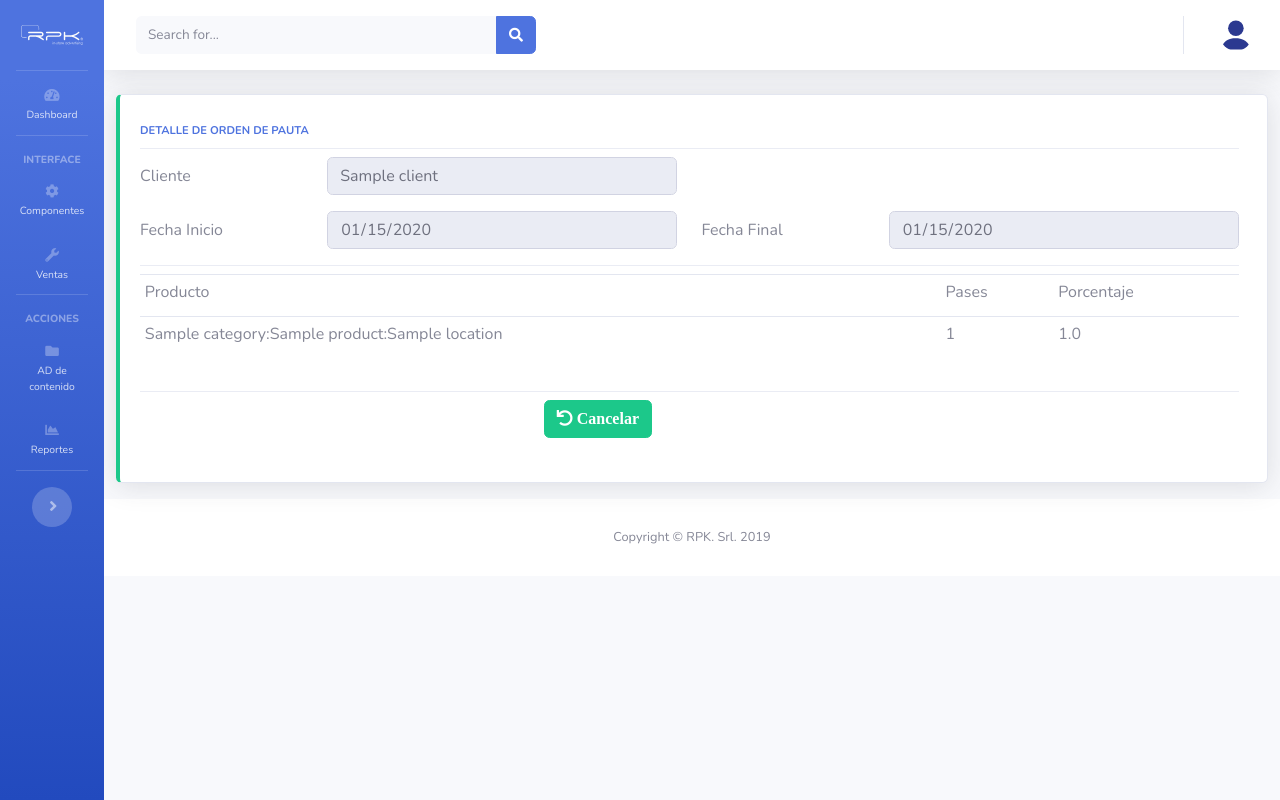
After one commit to etrigueroRPK/rpk_ad, a Django app: page /sales/contract/view/1 in a window 1280 px wide. The commit adds this page. Run offline with Django 3.2, Linux system fonts and the light colour scheme; tables that the repository leaves empty hold one stand-in row (values such as "Sample post"); some libraries are stand-ins or nearby versions.

Commit message:
vista de contrato terminada

```diff
--- a/component/models.py
+++ b/component/models.py
@@ -36,4 +36,4 @@ class Product(ClassModel):
     location = models.ForeignKey(Location, on_delete=models.CASCADE)
 
     def __str__(self):
-        return '{}:{}'.format(self.category.name, self.name)
+        return '{}:{}:{}'.format(self.category.name, self.name, self.location.name)
--- /dev/null
+++ b/sales/templates/sales/contract_view.html
@@ -0,0 +1,116 @@
+{% extends 'base/base.html' %} {% block page_content %}
+
+<form method="POST" class="form-group" enctype="multipart/form-data">
+    {% csrf_token %}
+
+    <div class="col-xl-12 col-md-12 mb-12">
+
+
+
+        <div class="card border-left-success shadow h-100 py-2">
+
+
+            <div class="card-body">
+                <div class="row no-gutters align-items-center">
+                    <div class="col mr-2">
+                        <div class="text-xs font-weight-bold text-primary text-uppercase mb-1">
+                            Detalle de Orden de pauta
+                        </div>
+                        <small class="text-danger">
+                            {% if form.errors %}
+                            {% for field in form %}
+                            {% if field.errors %}
+                            {% for error in field.errors %}
+                            {{ error|escape }}
+                            {% endfor %}
+                            {% endif %}
+                            {% endfor %}
+
+                            {% if form.non_field_errors%}
+                            {% for error in form.non_field_errors %}
+                            {{ error|escape }}
+                            {% endfor %}
+                            {% endif %}
+                            {% endif %}
+                        </small>
+                        <div class="dropdown-divider"></div>
+
+
+                        <div class="form-group row">
+                            <label for="id_client" class="col-sm-2 col-form-label">Cliente</label>
+                            <div class="col-sm-4 ">
+                                <input type="text" name="client" class="form-control" id="" disabled
+                                    value="{% if contract %}{{contract.client}}{% endif %}">
+                            </div>
+                        </div>
+                        <div class="form-group row">
+                            <label for="id_start_date" class="col-sm-2 col-form-label">Fecha Inicio</label>
+                            <div class="col-sm-4 ">
+                                <input type="date" name="start_date" class="form-control" id="id_start_date" disabled
+                                    value="{% if contract %}{{contract.start_date|date:'Y-m-d'}}{% endif %}">
+                            </div>
+
+                            <label for="id_end_date" class="col-sm-2 col-form-label">Fecha Final</label>
+                            <div class="col-sm-4 ">
+                                <input type="date" name="end_date" class="form-control" id="id_end_date" disabled
+                                    value="{% if contract %}{{contract.end_date|date:'Y-m-d'}}{% endif %}">
+                            </div>
+
+                        </div>
+                        <div class="dropdown-divider"></div>
+
+                        <div class="form-row">
+                            <div class="form-group col-md-12">
+                                <table class="table table-sm" id="detalles">
+                                    <thead>
+                                        <tr>
+
+                                            <td><label for="product_id">Producto</label></td>
+                                            <td>Pases</td>
+                                            <td>Porcentaje</td>
+                                        </tr>
+                                    </thead>
+
+                                    <tbody>
+                                        {% for item in order %}
+
+
+                                        <tr>
+
+                                            <td>{{item.product}}</td>
+                                            <td>{{item.pass_contract}}</td>
+                                            <td>{{item.porcentage_contract}}</td>
+
+
+                                        </tr>
+                                        {% endfor %}
+                                    </tbody>
+                                </table>
+                            </div>
+
+
+                        </div>
+                        <div class="dropdown-divider"></div>
+
+                            <!-- {{form.as_p}} -->
+                            <div class="form-group text-center">
+                                <div class="col-sm-10">
+
+                                    <a href="{% url 'sales:contract_list' %}" class="btn btn-success"><span
+                                            class="fa fa-undo"> Cancelar</span></a>
+                                </div>
+                            </div>
+
+
+
+                    </div>
+                </div>
+            </div>
+        </div>
+</form>
+
+{% endblock %}
+{% block js_page %}
+
+
+{% endblock %}
--- a/sales/urls.py
+++ b/sales/urls.py
@@ -1,6 +1,6 @@
 from django.urls import path
-from .views import  ClientView, ClientNew, ClientEdit, client_delete, \
-    ContractView, contract_create
+from .views import  ContractList, ClientView, ClientNew, ClientEdit, client_delete, \
+    ContractList,contract_view,  contract_create
 
 urlpatterns = [
     # vistas para ventas
@@ -9,7 +9,8 @@ urlpatterns = [
     path('client/edit/<int:pk>',ClientEdit.as_view(), name='client_edit'),
     path('client/delete/<int:id>',client_delete, name='client_delete'),
 
-    path('contract/',ContractView.as_view(), name='contract_list'),
+    path('contract/',ContractList.as_view(), name='contract_list'),
+    path('contract/view/<int:id>',contract_view, name='contract_view'),
     path('contract/new/',contract_create, name='contract_new'),
 
 ]
--- a/sales/views.py
+++ b/sales/views.py
@@ -11,7 +11,6 @@ from .models import Client, Contract, Order
 
 from component.models import Product
 from .forms import ClientForm
-
 
 
 # Create your views here.
@@ -38,6 +37,7 @@ class ClientNew(LoginRequiredMixin, generic.CreateView):
 
         return super().form_valid(form)
 
+
 class ClientEdit(LoginRequiredMixin, generic.UpdateView):
     model = Client
     template_name = 'sales/client_form.html'
@@ -52,51 +52,74 @@ class ClientEdit(LoginRequiredMixin, generic.UpdateView):
         return super().form_valid(form)
 
 
-def client_delete(request,id):
-    template_name='sales/client_delete.html'
-    contexto={}
+def client_delete(request, id):
+    template_name = 'sales/client_delete.html'
+    contexto = {}
     cat = Client.objects.filter(pk=id).first()
-
 
     if not cat:
         return HttpResponse('cliente no existe' + str(id))
 
-    if request.method=='GET':
-        contexto={'obj':cat}
+    if request.method == 'GET':
+        contexto = {'obj': cat}
 
-    if request.method=='POST':
-        cat.state=False
+    if request.method == 'POST':
+        cat.state = False
         cat.save()
-        contexto={'obj':'OK'}
+        contexto = {'obj': 'OK'}
         return HttpResponse('cliente Inactivo')
 
-    return render(request,template_name,contexto)
+    return render(request, template_name, contexto)
 
 
 # ====================================================================
 # vistas necesarias para crear orden de trabajo
 # ====================================================================
 
-class ContractView(LoginRequiredMixin, generic.ListView):
+class ContractList(LoginRequiredMixin, generic.ListView):
     model = Contract
-    template_name = 'sales/contract_view.html'
+    template_name = 'sales/contract_list.html'
     context_object_name = 'obj'
     login_url = 'bases:login'
 
 
+def contract_view(request, id):
+    template_name = 'sales/contract_view.html'
+    contexto = {}
+
+    contract = Contract.objects.filter(pk=id).first()
+    order = Order.objects.filter(contract_id=id).all()
+    print('============================================================')
+
+    print(order)
+
+    print('============================================================')
+    if not contract:
+        return HttpResponse('no se pudieron encontrar datos')
+
+    if request.method == 'GET':
+        contexto = {'contract': contract, 'order': order}
+
+    if request.method == 'POST':
+        contexto = {'obj': 'OK'}
+        return HttpResponse('no tienes por que enviar datos a esta ruta')
+
+    return render(request, template_name, contexto)
+
+
 def contract_create(request):
-    template_name='sales/contract_form.html'
-    contexto={}
+    template_name = 'sales/contract_form.html'
+    contexto = {}
     client = Client.objects.filter(state=True).all()
     product = Product.objects.filter(state=True).all()
 
     if not client:
         return HttpResponse('no se pudieron encontrar datos')
 
-    if request.method=='GET':
-        contexto={'obj':client, 'product':product}
+    if request.method == 'GET':
+        contexto = {'obj': client, 'product': product}
 
-    if request.method=='POST':
+    if request.method == 'POST':
         # cat.state=False
         # cat.save()
         contract = Contract
@@ -116,7 +139,7 @@ def contract_create(request):
 
         product_list = request.POST.getlist("products[]")
         pass_list = request.POST.getlist("pass[]")
-        porcentage_list = request.POST.get("porcentage[]")
+        porcentage_list = request.POST.getlist("porcentage[]")
 
         client_c = Client.objects.get(pk=client_id)
 
@@ -126,14 +149,14 @@ def contract_create(request):
             end_date=end_date,
             state=1,
             user_created=request.user
-            )
+        )
         contract.save()
 
         # contract_id=contract.id #no sirve
         aux = 0
         for item in product_list:
             print('============================================================')
-            print(pass_list)
+            print(porcentage_list)
 
             print('============================================================')
             product = Product.objects.get(pk=int(item))
@@ -147,12 +170,10 @@ def contract_create(request):
                 user_created=request.user
             )
             order.save()
-            aux+=1
+            aux += 1
 
-
-
-        contexto={'obj':'OK'}
+        contexto = {'obj': 'OK'}
         # TODO: ver la forma de enviar mensaje de contrato creado creado con ventana popup
         return HttpResponse('cliente Inactivo')
 
-    return render(request,template_name,contexto)
+    return render(request, template_name, contexto)
```
Also changed, not shown: sales/templates/sales/contract_list.html (+18 -11 lines).
